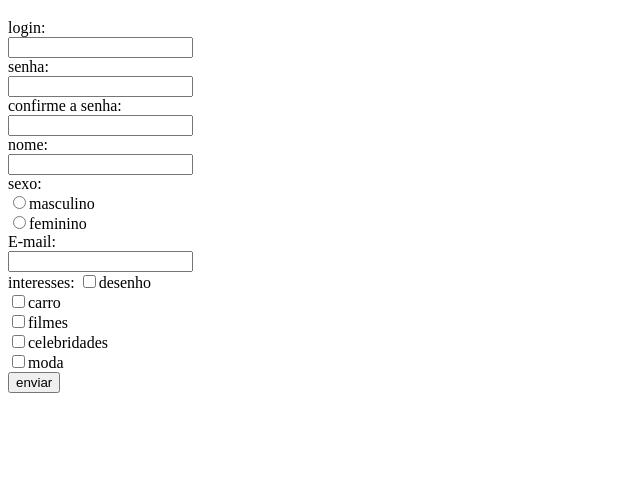
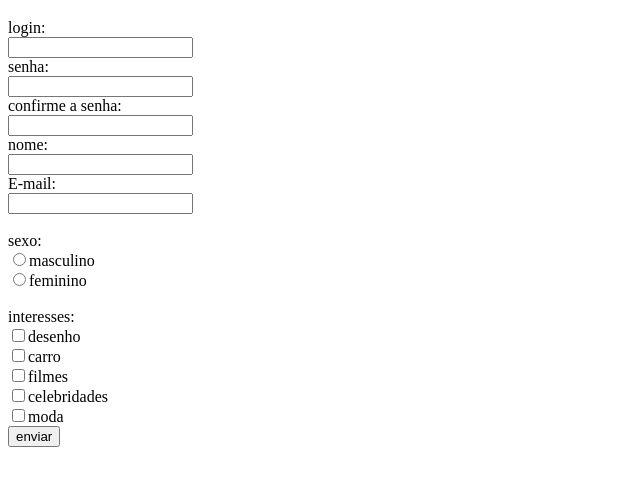
Before and after one commit to luluxs17/exercicios, a plain HTML site: page 04/index.html in a window 1280 px wide. Shown: the part 61-546 px from the top of the page, without its empty margins (0-640 px from the left). Drawn offline with Linux system fonts and the light colour scheme.

Commit message:
Update index.html

```diff
--- a/04/index.html
+++ b/04/index.html
@@ -8,7 +8,7 @@
 <body>
     <h1>Formulários html</h1>
 
-    <form>
+    <form action="http://191.252.62.149:8080/pweb/salvar.jsp" method="GET">
 
         login:<br>
         <input type="text" name="login"><br>
@@ -22,19 +22,21 @@
         nome:<br>
         <input type="text" name="nome"><br>
 
+        E-mail:<br>
+        <input type="email" name="e-mail"><br>
+
+        <br>
         sexo:<br>
         <input type="radio" name="sexo">masculino<br>
         <input type="radio" name="sexo">feminino<br>
 
-        E-mail:<br>
-        <input type="email" name="e-mail"><br>
-
-        interesses:
-        <input type="checkbox" name="interesses">desenho<br>
-        <input type="checkbox" name="interesses">carro<br>
-        <input type="checkbox" name="interesses">filmes<br>
-        <input type="checkbox" name="interesses">celebridades<br>
-        <input type="checkbox" name="interesses">moda<br>
+        <br>
+        interesses:<br>
+        <input type="checkbox" value="desenho" name="interesses">desenho<br>
+        <input type="checkbox" value="carro" name="interesses">carro<br>
+        <input type="checkbox" value="filmes" name="interesses">filmes<br>
+        <input type="checkbox" value="celebridades" name="interesses">celebridades<br>
+        <input type="checkbox" value="moda" name="interesses">moda<br>
 
         <input type="submit" value="enviar">
 
```
